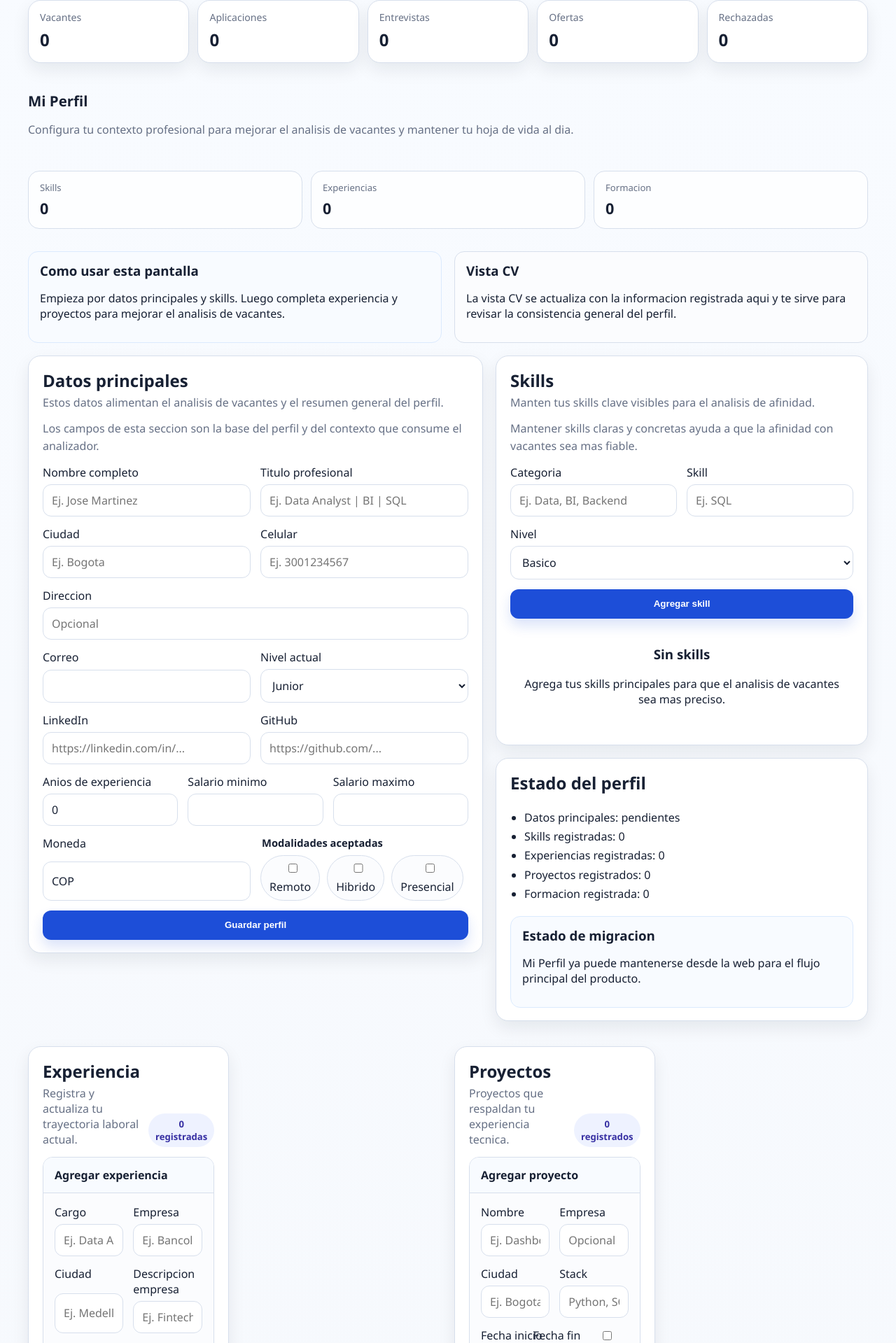
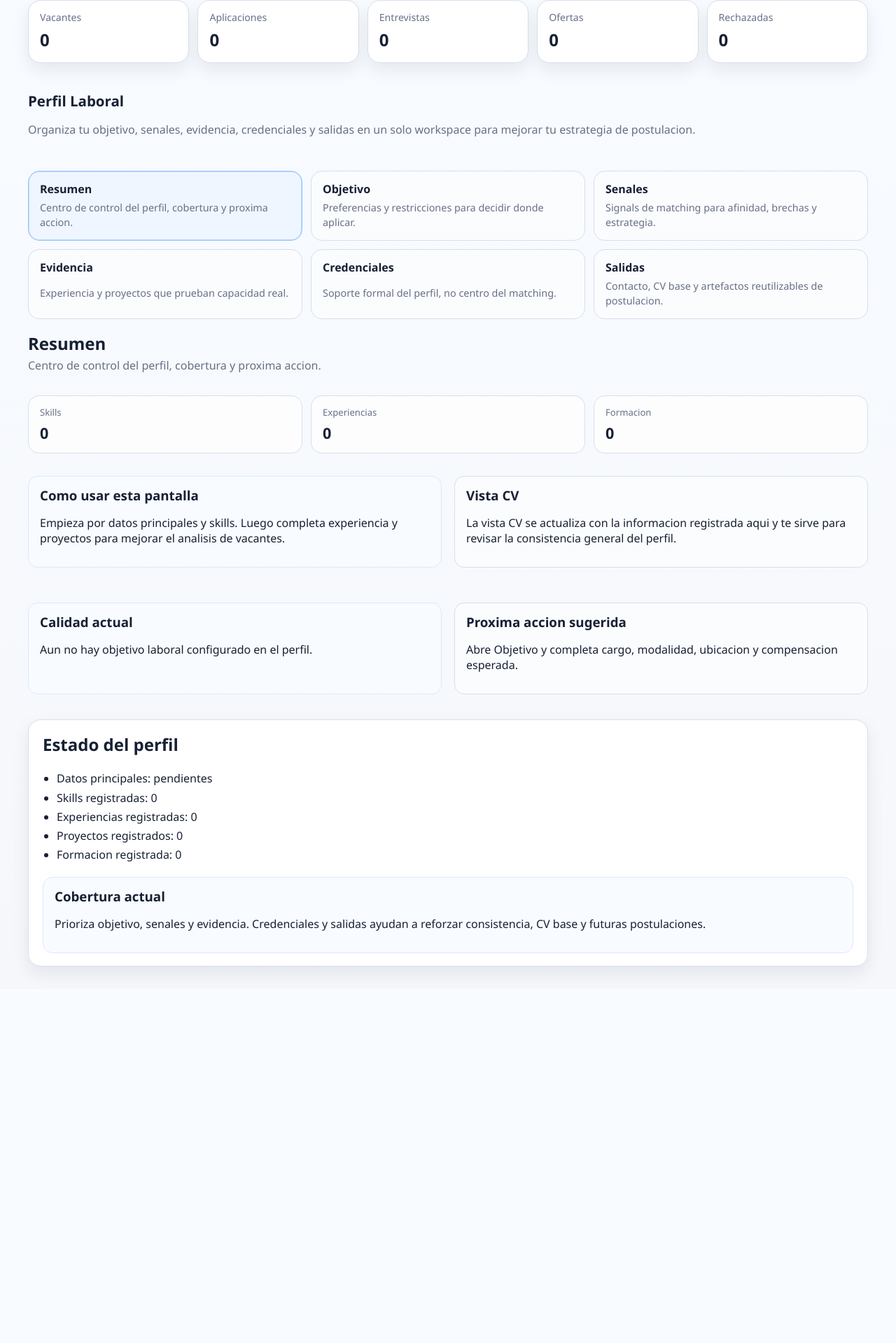
Before and after one commit to JoseMelNet/JobDeck, a FastAPI app: page /app/profile in a window 1280 px wide. Shown: the part 83-2002 px from the top of the page at 70% size. After the commit the page ends 1476 px from the top, so only its background shows below. Run offline with FastAPI, Linux system fonts and the light colour scheme.

Commit message:
Add profile labor internal navigation

```diff
--- a/app/interfaces/web/routes/profile.py
+++ b/app/interfaces/web/routes/profile.py
@@ -4,17 +4,23 @@ from __future__ import annotations
 
 from datetime import date
 from html import escape
+from urllib.parse import urlencode
 
 from fastapi import APIRouter, Form, Request
 from fastapi.responses import HTMLResponse, RedirectResponse
 
 from app.infrastructure.persistence.repositories.profile_repository import ProfileRepository
+from app.interfaces.web.presentation.profile_view_model import (
+    ProfileSectionId,
+    build_profile_labor_contract,
+)
 from app.interfaces.web.routes.dashboard import _build_metrics, _build_nav
 from app.interfaces.web.templates import templates
 
 router = APIRouter(tags=["web-profile"])
 
 profile_repository = ProfileRepository()
+profile_labor_contract = build_profile_labor_contract()
 
 LEVEL_OPTIONS = ["Junior", "Mid", "Senior", "Lead"]
 MODALITY_OPTIONS = ["Remoto", "Hibrido", "Presencial"]
@@ -23,6 +29,14 @@ EDUCATION_LEVEL_OPTIONS = ["Tecnico", "Tecnologo", "Pregrado", "Especializacion"
 EDUCATION_STATUS_OPTIONS = ["En curso", "Completado", "Pausado"]
 COURSE_STATUS_OPTIONS = ["Planeado", "En curso", "Completado"]
 CERTIFICATION_STATUS_OPTIONS = ["Vigente", "Vencida", "En proceso"]
+PROFILE_SECTION_TEMPLATE_MAP = {
+    ProfileSectionId.SUMMARY.value: "profile/_summary_section.html",
+    ProfileSectionId.OBJECTIVE.value: "profile/_objective_section.html",
+    ProfileSectionId.SIGNALS.value: "profile/_signals_section.html",
+    ProfileSectionId.EVIDENCE.value: "profile/_evidence_section.html",
+    ProfileSectionId.CREDENTIALS.value: "profile/_credentials_section.html",
+    ProfileSectionId.OUTPUTS.value: "profile/_outputs_section.html",
+}
 
 
 def _build_flash_message(flash: str | None) -> tuple[str, str] | None:
@@ -77,6 +91,40 @@ def _fmt_month_year(value) -> str:
     if hasattr(value, "strftime"):
         return value.strftime("%m/%Y")
     return str(value)
+
+
+def _resolve_profile_section(section: str | None) -> str:
+    requested = (section or ProfileSectionId.SUMMARY.value).strip().lower()
+    valid_sections = {item.id.value for item in profile_labor_contract.sections}
+    if requested in valid_sections:
+        return requested
+    return ProfileSectionId.SUMMARY.value
+
+
+def _build_profile_url(*, section: str | None = None, flash: str | None = None, shell: bool = False) -> str:
+    params: list[tuple[str, str]] = []
+    resolved_section = _resolve_profile_section(section)
+    if resolved_section != ProfileSectionId.SUMMARY.value:
+        params.append(("section", resolved_section))
+    if flash:
+        params.append(("flash", flash))
+
+    base_path = "/app/profile/shell" if shell else "/app/profile"
+    return base_path + (f"?{urlencode(params)}" if params else "")
+
+
+def _build_profile_sections(active_section: str) -> list[dict[str, str | bool]]:
+    return [
+        {
+            "id": item.id.value,
+            "title": item.title,
+            "summary": item.summary,
+            "href": _build_profile_url(section=item.id.value),
+            "shell_href": _build_profile_url(section=item.id.value, shell=True),
+            "active": item.id.value == active_section,
+        }
+        for item in profile_labor_contract.sections
+    ]
 
 
 def _build_cv_preview(profile, skills, experiences, education, courses, certifications) -> str | None:
@@ -166,7 +214,7 @@ def _build_cv_preview(profile, skills, experiences, education, courses, certific
     return "".join(parts)
 
 
-def _build_profile_context(flash: str | None = None) -> dict:
+def _build_profile_context(flash: str | None = None, section: str | None = None) -> dict:
     profile = profile_repository.get_active_profile()
     perfil_id = profile["id"] if profile else None
 
@@ -178,6 +226,8 @@ def _build_profile_context(flash: str | None = None) -> dict:
     certifications = profile_repository.get_certifications(perfil_id) if perfil_id else []
 
     selected_modalities = _format_modalities(profile.get("modalidades_aceptadas")) if profile else []
+    active_section = _resolve_profile_section(section)
+    active_section_definition = next(item for item in profile_labor_contract.sections if item.id.value == active_section)
 
     return {
         "profile": profile,
@@ -197,11 +247,15 @@ def _build_profile_context(flash: str | None = None) -> dict:
         "course_status_options": COURSE_STATUS_OPTIONS,
         "certification_status_options": CERTIFICATION_STATUS_OPTIONS,
         "cv_preview_html": _build_cv_preview(profile, skills, experiences, education, courses, certifications),
+        "profile_sections": _build_profile_sections(active_section),
+        "active_profile_section": active_section_definition,
+        "active_profile_section_id": active_section,
+        "active_profile_section_template": PROFILE_SECTION_TEMPLATE_MAP[active_section],
     }
 
 
-def _render_profile_shell(request: Request, flash: str):
-    context = _build_profile_context(flash=flash)
+def _render_profile_shell(request: Request, flash: str, section: str | None = None):
+    context = _build_profile_context(flash=flash, section=section)
     return templates.TemplateResponse(
         request=request,
         name="profile/_shell.html",
@@ -280,13 +334,13 @@ def _render_profile_experiences_shell(request: Request, flash: str = "", include
 
 
 @router.get("/app/profile")
-def profile_index(request: Request, flash: str | None = None):
-    context = _build_profile_context(flash=flash)
+def profile_index(request: Request, flash: str | None = None, section: str | None = None):
+    context = _build_profile_context(flash=flash, section=section)
     return templates.TemplateResponse(
         request=request,
         name="profile/index.html",
         context={
-            "page_title": "Mi Perfil",
+            "page_title": "Perfil Laboral",
             "active_nav": "profile",
             "nav_items": _build_nav("profile"),
             "metrics": _build_metrics(),
@@ -296,8 +350,8 @@ def profile_index(request: Request, flash: str | None = None):
 
 
 @router.get("/app/profile/shell", response_class=HTMLResponse)
-def profile_shell_partial(request: Request, flash: str | None = None):
-    return _render_profile_shell(request, flash or "")
+def profile_shell_partial(request: Request, flash: str | None = None, section: str | None = None):
+    return _render_profile_shell(request, flash or "", section=section)
 
 
 @router.get("/app/profile/skills", response_class=HTMLResponse)
@@ -364,7 +418,10 @@ def save_profile(
     flash = "profile_saved" if result["success"] else "profile_error"
     if request.headers.get("HX-Request") == "true":
         return _render_profile_basics_shell(request, flash, include_oob=True)
-    return RedirectResponse(url=f"/app/profile?flash={flash}", status_code=303)
+    return RedirectResponse(
+        url=_build_profile_url(section=ProfileSectionId.OBJECTIVE.value, flash=flash),
+        status_code=303,
+    )
 
 
 @router.post("/app/profile/skills")
@@ -383,7 +440,10 @@ def add_skill(
 
     if request.headers.get("HX-Request") == "true":
         return _render_profile_skills_shell(request, flash, include_oob=True)
-    return RedirectResponse(url=f"/app/profile?flash={flash}", status_code=303)
+    return RedirectResponse(
+        url=_build_profile_url(section=ProfileSectionId.SIGNALS.value, flash=flash),
+        status_code=303,
+    )
 
 
 @router.post("/app/profile/skills/{skill_id}/delete")
@@ -392,7 +452,10 @@ def delete_skill(request: Request, skill_id: int):
     flash = "skill_deleted" if result["success"] else "profile_error"
     if request.headers.get("HX-Request") == "true":
         return _render_profile_skills_shell(request, flash, include_oob=True)
-    return RedirectResponse(url=f"/app/profile?flash={flash}", status_code=303)
+    return RedirectResponse(
+        url=_build_profile_url(section=ProfileSectionId.SIGNALS.value, flash=flash),
+        status_code=303,
+    )
 
 
 @router.post("/app/profile/experiences")
@@ -429,7 +492,10 @@ def add_experience(
         flash = "experience_saved" if result["success"] else "profile_error"
     if request.headers.get("HX-Request") == "true":
         return _render_profile_experiences_shell(request, flash, include_oob=True)
-    return RedirectResponse(url=f"/app/profile?flash={flash}", status_code=303)
+    return RedirectResponse(
+        url=_build_profile_url(section=ProfileSectionId.EVIDENCE.value, flash=flash),
+        status_code=303,
+    )
 
 
 @router.post("/app/profile/experiences/{experience_id}/update")
@@ -463,7 +529,10 @@ def update_experience(
     flash = "experience_saved" if result["success"] else "profile_error"
     if request.headers.get("HX-Request") == "true":
         return _render_profile_experiences_shell(request, flash, include_oob=True)
-    return RedirectResponse(url=f"/app/profile?flash={flash}", status_code=303)
+    return RedirectResponse(
+        url=_build_profile_url(section=ProfileSectionId.EVIDENCE.value, flash=flash),
+        status_code=303,
+    )
 
 
 @router.post("/app/profile/experiences/{experience_id}/delete")
@@ -472,7 +541,10 @@ def delete_experience(request: Request, experience_id: int):
     flash = "experience_deleted" if result["success"] else "profile_error"
     if request.headers.get("HX-Request") == "true":
         return _render_profile_experiences_shell(request, flash, include_oob=True)
-    return RedirectResponse(url=f"/app/profile?flash={flash}", status_code=303)
+    return RedirectResponse(
+        url=_build_profile_url(section=ProfileSectionId.EVIDENCE.value, flash=flash),
+        status_code=303,
+    )
 
 
 @router.post("/app/profile/projects")
@@ -511,7 +583,10 @@ def add_project(
         flash = "project_saved" if result["success"] else "profile_error"
     if request.headers.get("HX-Request") == "true":
         return _render_profile_projects_shell(request, flash, include_oob=True)
-    return RedirectResponse(url=f"/app/profile?flash={flash}", status_code=303)
+    return RedirectResponse(
+        url=_build_profile_url(section=ProfileSectionId.EVIDENCE.value, flash=flash),
+        status_code=303,
+    )
 
 
 @router.post("/app/profile/projects/{project_id}/update")
@@ -547,7 +622,10 @@ def update_project(
     flash = "project_saved" if result["success"] else "profile_error"
     if request.headers.get("HX-Request") == "true":
         return _render_profile_projects_shell(request, flash, include_oob=True)
-    return RedirectResponse(url=f"/app/profile?flash={flash}", status_code=303)
+    return RedirectResponse(
+        url=_build_profile_url(section=ProfileSectionId.EVIDENCE.value, flash=flash),
+        status_code=303,
+    )
 
 
 @router.post("/app/profile/projects/{project_id}/delete")
@@ -556,7 +634,10 @@ def delete_project(request: Request, project_id: int):
     flash = "project_deleted" if result["success"] else "profile_error"
     if request.headers.get("HX-Request") == "true":
         return _render_profile_projects_shell(request, flash, include_oob=True)
-    return RedirectResponse(url=f"/app/profile?flash={flash}", status_code=303)
+    return RedirectResponse(
+        url=_build_profile_url(section=ProfileSectionId.EVIDENCE.value, flash=flash),
+        status_code=303,
+    )
 
 
 @router.post("/app/profile/education")
@@ -589,7 +670,10 @@ def add_education(
         flash = "education_saved" if result["success"] else "profile_error"
     if request.headers.get("HX-Request") == "true":
         return _render_profile_formation_shell(request, flash, include_oob=True)
-    return RedirectResponse(url=f"/app/profile?flash={flash}", status_code=303)
+    return RedirectResponse(
+        url=_build_profile_url(section=ProfileSectionId.CREDENTIALS.value, flash=flash),
+        status_code=303,
+    )
 
 
 @router.post("/app/profile/education/{education_id}/delete")
@@ -598,7 +682,10 @@ def delete_education(request: Request, education_id: int):
     flash = "education_deleted" if result["success"] else "profile_error"
     if request.headers.get("HX-Request") == "true":
         return _render_profile_formation_shell(request, flash, include_oob=True)
-    return RedirectResponse(url=f"/app/profile?flash={flash}", status_code=303)
+    return RedirectResponse(
+        url=_build_profile_url(section=ProfileSectionId.CREDENTIALS.value, flash=flash),
+        status_code=303,
+    )
 
 
 @router.post("/app/profile/courses")
@@ -629,7 +716,10 @@ def add_course(
         flash = "course_saved" if result["success"] else "profile_error"
     if request.headers.get("HX-Request") == "true":
         return _render_profile_formation_shell(request, flash, include_oob=True)
-    return RedirectResponse(url=f"/app/profile?flash={flash}", status_code=303)
+    return RedirectResponse(
+        url=_build_profile_url(section=ProfileSectionId.CREDENTIALS.value, flash=flash),
+        status_code=303,
+    )
 
 
 @router.post("/app/profile/courses/{course_id}/delete")
@@ -638,7 +728,10 @@ def delete_course(request: Request, course_id: int):
     flash = "course_deleted" if result["success"] else "profile_error"
     if request.headers.get("HX-Request") == "true":
         return _render_profile_formation_shell(request, flash, include_oob=True)
-    return RedirectResponse(url=f"/app/profile?flash={flash}", status_code=303)
+    return RedirectResponse(
+        url=_build_profile_url(section=ProfileSectionId.CREDENTIALS.value, flash=flash),
+        status_code=303,
+    )
 
 
 @router.post("/app/profile/certifications")
@@ -669,7 +762,10 @@ def add_certification(
         flash = "certification_saved" if result["success"] else "profile_error"
     if request.headers.get("HX-Request") == "true":
         return _render_profile_formation_shell(request, flash, include_oob=True)
-    return RedirectResponse(url=f"/app/profile?flash={flash}", status_code=303)
+    return RedirectResponse(
+        url=_build_profile_url(section=ProfileSectionId.CREDENTIALS.value, flash=flash),
+        status_code=303,
+    )
 
 
 @router.post("/app/profile/certifications/{certification_id}/delete")
@@ -678,4 +774,7 @@ def delete_certification(request: Request, certification_id: int):
     flash = "certification_deleted" if result["success"] else "profile_error"
     if request.headers.get("HX-Request") == "true":
         return _render_profile_formation_shell(request, flash, include_oob=True)
-    return RedirectResponse(url=f"/app/profile?flash={flash}", status_code=303)
+    return RedirectResponse(
+        url=_build_profile_url(section=ProfileSectionId.CREDENTIALS.value, flash=flash),
+        status_code=303,
+    )
--- a/app/interfaces/web/static/css/app.css
+++ b/app/interfaces/web/static/css/app.css
@@ -1983,6 +1983,54 @@ a {
 }
 
 /* Layer 11: Profile feature and CV preview */
+.profile-workspace {
+    display: grid;
+    gap: 18px;
+}
+
+.profile-section-nav {
+    display: grid;
+    gap: 12px;
+}
+
+.profile-section-nav-list {
+    display: grid;
+    grid-template-columns: repeat(3, minmax(0, 1fr));
+    gap: 12px;
+}
+
+.profile-section-link {
+    display: grid;
+    gap: 6px;
+    padding: 14px 16px;
+    border: 1px solid var(--border);
+    border-radius: 16px;
+    background: #fbfcfe;
+    color: inherit;
+    text-decoration: none;
+}
+
+.profile-section-link:hover {
+    border-color: #cbd5e1;
+    background: #f8fbff;
+}
+
+.profile-section-link.is-active {
+    border-color: #93c5fd;
+    background: #eff6ff;
+    box-shadow: inset 0 0 0 1px #bfdbfe;
+}
+
+.profile-section-link-title {
+    font-weight: 700;
+}
+
+.profile-section-link-copy {
+    color: var(--muted);
+    font-size: 0.9rem;
+    line-height: 1.45;
+}
+
 .profile-grid {
     display: grid;
     grid-template-columns: repeat(2, 1fr);
@@ -2340,6 +2388,7 @@ a {
     .summary-strip,
     .context-strip,
     .profile-hint-grid,
+    .profile-section-nav-list,
     .filter-form,
     .layout-two-columns,
     .detail-grid,
--- a/app/interfaces/web/templates/profile/_profile_status.html
+++ b/app/interfaces/web/templates/profile/_profile_status.html
@@ -8,7 +8,7 @@
         <li>Formacion registrada: {{ education|length + courses|length + certifications|length }}</li>
     </ul>
     <div class="helper-box soft">
-        <h3>Estado de migracion</h3>
-        <p>Mi Perfil ya puede mantenerse desde la web para el flujo principal del producto.</p>
+        <h3>Cobertura actual</h3>
+        <p>Prioriza objetivo, senales y evidencia. Credenciales y salidas ayudan a reforzar consistencia, CV base y futuras postulaciones.</p>
     </div>
 </section>
--- /dev/null
+++ b/app/interfaces/web/templates/profile/_section_nav.html
@@ -0,0 +1,18 @@
+<nav class="profile-section-nav" aria-label="Navegacion interna del Perfil Laboral">
+    <div class="profile-section-nav-list">
+        {% for item in profile_sections %}
+            <a
+                href="{{ item.href }}"
+                class="profile-section-link{% if item.active %} is-active{% endif %}"
+                {% if item.active %}aria-current="page"{% endif %}
+                hx-get="{{ item.shell_href }}"
+                hx-target="#profile-shell"
+                hx-swap="outerHTML"
+                hx-push-url="true"
+            >
+                <span class="profile-section-link-title">{{ item.title }}</span>
+                <span class="profile-section-link-copy">{{ item.summary }}</span>
+            </a>
+        {% endfor %}
+    </div>
+</nav>
--- a/app/interfaces/web/templates/profile/_shell.html
+++ b/app/interfaces/web/templates/profile/_shell.html
@@ -4,22 +4,17 @@
     {% include "components/_flash.html" %}
 {% endif %}
 
-<div id="profile-overview">
-    {% include "profile/_overview.html" %}
-</div>
+<section class="profile-workspace">
+    {% include "profile/_section_nav.html" %}
 
-<section class="layout-two-columns profile-layout">
-    {% include "profile/_basics.html" %}
+    <section class="stack-panel">
+        <div class="section-title">
+            <div>
+                <h2>{{ active_profile_section.title }}</h2>
+                <p>{{ active_profile_section.summary }}</p>
+            </div>
+        </div>
 
-    {% include "profile/_skills_shell.html" %}
+        {% include active_profile_section_template %}
+    </section>
 </section>
-
-<section class="profile-sections-grid">
-    {% include "profile/_experiences_shell.html" %}
-
-    {% include "profile/_projects_shell.html" %}
-</section>
-
-{% include "profile/_formation_shell.html" %}
-
-{% include "profile/_cv_preview.html" %}
--- /dev/null
+++ b/app/interfaces/web/templates/profile/_summary_section.html
@@ -0,0 +1,42 @@
+<section id="profile-summary-shell" class="stack-panel">
+    <div id="profile-overview">
+        {% include "profile/_overview.html" %}
+    </div>
+
+    <section class="profile-hint-grid">
+        <article class="helper-box soft">
+            <h3>Calidad actual</h3>
+            <p>
+                {% if not profile %}
+                    Aun no hay objetivo laboral configurado en el perfil.
+                {% elif not skills %}
+                    El perfil ya tiene base, pero faltan senales para mejorar la afinidad con vacantes.
+                {% elif not experiences %}
+                    Ya existen senales, pero falta evidencia profesional para respaldarlas.
+                {% elif not education and not courses and not certifications %}
+                    El perfil ya cubre objetivo y evidencia inicial, pero faltan credenciales de soporte.
+                {% else %}
+                    El perfil ya cubre objetivo, senales y evidencia inicial. Revisa salidas y consistencia general.
+                {% endif %}
+            </p>
+        </article>
+        <article class="helper-box">
+            <h3>Proxima accion sugerida</h3>
+            <p>
+                {% if not profile %}
+                    Abre Objetivo y completa cargo, modalidad, ubicacion y compensacion esperada.
+                {% elif not skills %}
+                    Abre Senales y registra skills clave con nivel para mejorar el matching.
+                {% elif not experiences %}
+                    Abre Evidencia y agrega al menos una experiencia con funciones y logros.
+                {% elif not education and not courses and not certifications %}
+                    Abre Credenciales para sumar respaldo academico o certificaciones relevantes.
+                {% else %}
+                    Abre Salidas para revisar la vista CV base y detectar inconsistencias antes de postular.
+                {% endif %}
+            </p>
+        </article>
+    </section>
+
+    {% include "profile/_profile_status.html" %}
+</section>
--- a/app/interfaces/web/templates/profile/index.html
+++ b/app/interfaces/web/templates/profile/index.html
@@ -1,8 +1,8 @@
 {% extends "base.html" %}
 
 {% block content %}
-{% set page_header_title = "Mi Perfil" %}
-{% set page_header_description = "Configura tu contexto profesional para mejorar el analisis de vacantes y mantener tu hoja de vida al dia." %}
+{% set page_header_title = "Perfil Laboral" %}
+{% set page_header_description = "Organiza tu objetivo, senales, evidencia, credenciales y salidas en un solo workspace para mejorar tu estrategia de postulacion." %}
 {% set page_header_copy_class = none %}
 {% include "components/_page_header.html" %}
 
```
Also changed, not shown: app/interfaces/web/templates/profile/_credentials_section.html (added, +8 -0 lines), app/interfaces/web/templates/profile/_evidence_section.html (added, +11 -0 lines), app/interfaces/web/templates/profile/_objective_section.html (added, +8 -0 lines), app/interfaces/web/templates/profile/_outputs_section.html (added, +8 -0 lines), app/interfaces/web/templates/profile/_signals_section.html (added, +8 -0 lines), tests/test_web_profile.py (+77 -8 lines).
